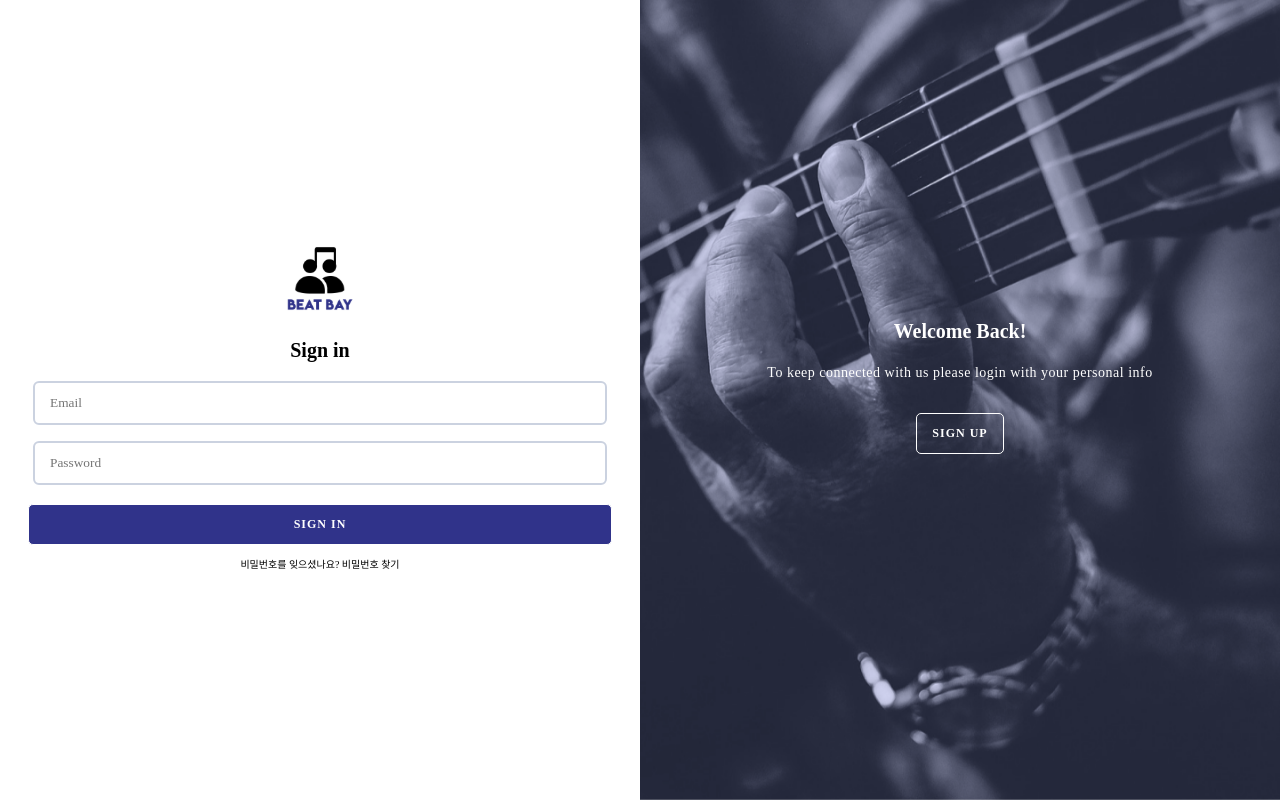
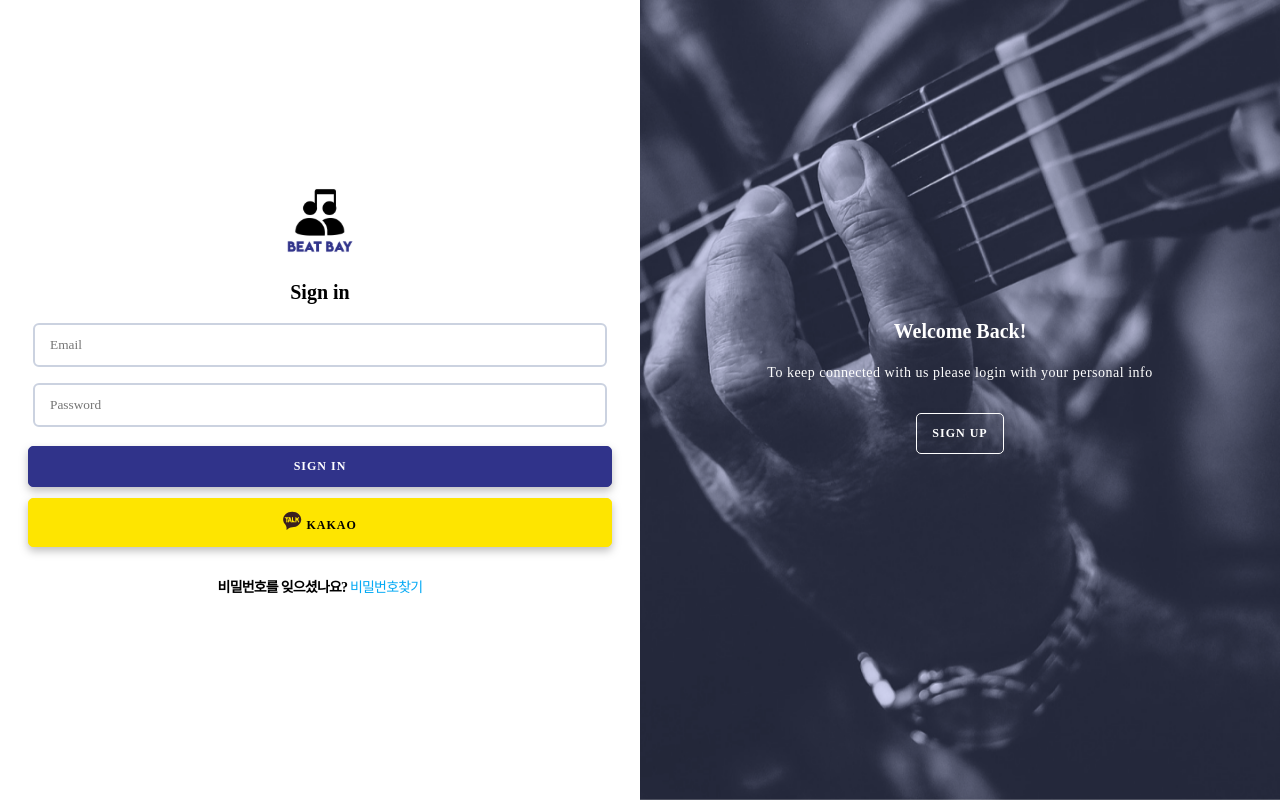
Before and after one commit to sesac-ydp5-2nd-C/2nd-project-beatbay-front, a React (Create React App) app: page /user in a window 1280 px wide. Built offline with nearby package versions, Linux system fonts and the light colour scheme; a web font is replaced by a local one.

Commit message:
feat:add kakao button(#4)

```diff
--- a/src/screen/user/signInUp/index.js
+++ b/src/screen/user/signInUp/index.js
@@ -45,11 +45,16 @@ const SignInUpScreen = () => {
       setErrorMessage('Email and password are required');
     } else if (!isValidEmail(email)) {
       setErrorMessage('Invalid email format');
+    } else if (!isValidPassword(password)) {
+      setErrorMessage(
+        'Password must be at least 8 characters long and include letters, numbers, and special characters.',
+      );
     } else {
       // Perform your sign-in logic here
       // e.g., make an API request to authenticate the user
     }
   };
+  const handleKakaoSignIn = () => {};
 
   const isValidEmail = (email) => {
     //이메일검사 로직
@@ -69,6 +74,7 @@ const SignInUpScreen = () => {
   const sendAuth = () => {};
 
   const checkAuth = () => {};
+  const sendPw = () => {};
 
   return (
     <div className={`Lcontainer ${isSignUp ? 'right-panel-active' : ''}`}>
@@ -118,6 +124,7 @@ const SignInUpScreen = () => {
               width: '100%',
               fontSize: '17px',
               color: 'black',
+              fontWeight: '500',
               textAlign: 'left',
               marginLeft: '0px',
             }}
@@ -180,8 +187,37 @@ const SignInUpScreen = () => {
             Sign In
           </button>
           <br />
-
-          <label htmlFor="reg-log">비밀번호를 잊으셨나요? 비밀번호 찾기</label>
+          <button
+            onClick={handleKakaoSignIn}
+            style={{
+              width: '108%',
+              backgroundColor: '#FEE500',
+              color: 'black',
+              border: '1px solid #FEE500',
+            }}
+          >
+            <img
+              src="groupkakao.svg"
+              style={{ width: '19.337px', height: '18.085px' }}
+            ></img>{' '}
+            KAKAO
+          </button>
+          <br />
+          <p
+            style={{
+              color: 'black',
+              fontWeight: '700',
+              letterSpacing: '-0.8px',
+            }}
+          >
+            비밀번호를 잊으셨나요?{' '}
+            <label
+              htmlFor="reg-log"
+              style={{ color: '#03A9F4', fontWeight: '500' }}
+            >
+              비밀번호찾기
+            </label>
+          </p>
           <br />
           {errorMessage && <p className="error-message">{errorMessage}</p>}
         </form>
@@ -211,11 +247,25 @@ const SignInUpScreen = () => {
             </div>
 
             <br />
-            <button onClick={handleSignIn} style={{ width: '107%' }}>
-              Sign In
+            <button onClick={sendPw} style={{ width: '106%' }}>
+              비밀번호 메일로 받기
             </button>
             <br />
-            <label htmlFor="reg-log">로그인 하러가기</label>
+            <p
+              style={{
+                color: 'black',
+                fontWeight: '700',
+                letterSpacing: '-0.8px',
+              }}
+            >
+              <label
+                htmlFor="reg-log"
+                style={{ color: '#03A9F4', fontWeight: '500' }}
+              >
+                로그인{' '}
+              </label>
+              하러가기
+            </p>
           </form>
         </div>
       </div>
--- a/src/screen/user/signInUp/style.scss
+++ b/src/screen/user/signInUp/style.scss
@@ -45,7 +45,7 @@
     text-transform: uppercase;
     transition: transform ease-in;
     cursor: pointer;
-    border: 1px solid #fff;
+    filter: drop-shadow(0px 4px 4px rgba(0, 0, 0, 0.25));
   }
 
   h1 {
@@ -163,16 +163,20 @@
 .email-authentication {
   width: 110%;
   input {
-    width: 51%;
+    width: 49%;
     text-align: left;
   }
   button {
-    font-size: 0.8rem;
-    width: 20%;
-    height: 4vh;
+    font-size: 1rem;
+    font-weight: 500;
+    width: 19%;
+    margin-left: 10px;
   }
 }
-
+.error-message {
+  color: red;
+  font-weight: bold;
+}
 //--------------------------------
 
 #reg-log:checked ~ .form-container {
```
Also changed, not shown: public/groupkakao.svg (added).
